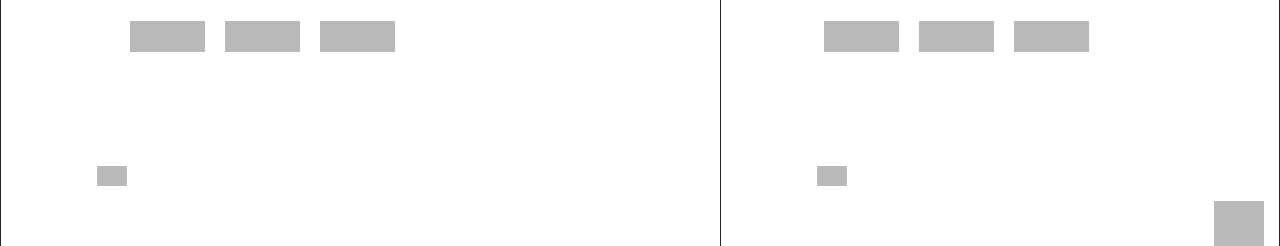
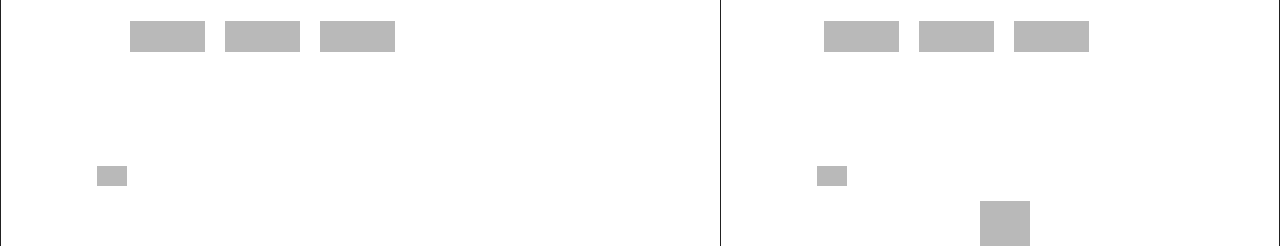
Before and after one commit to AntonyOtero/smashing-heatmap, a plain HTML site: page index.html in a window 1280 px wide. Shown: the part 533-779 px from the top of the page. Drawn offline with Linux system fonts and the light colour scheme.

Commit message:
Fix position of back-to-top element

```diff
--- a/stylesheets/main.css
+++ b/stylesheets/main.css
@@ -715,7 +715,7 @@ div[class*="promo-panel"] h1 {
   height: 50px;
   width: 50px;
   position: fixed;
-  right: 16px;
+  right: 250px;
   bottom: 16px;
 }
 
```
